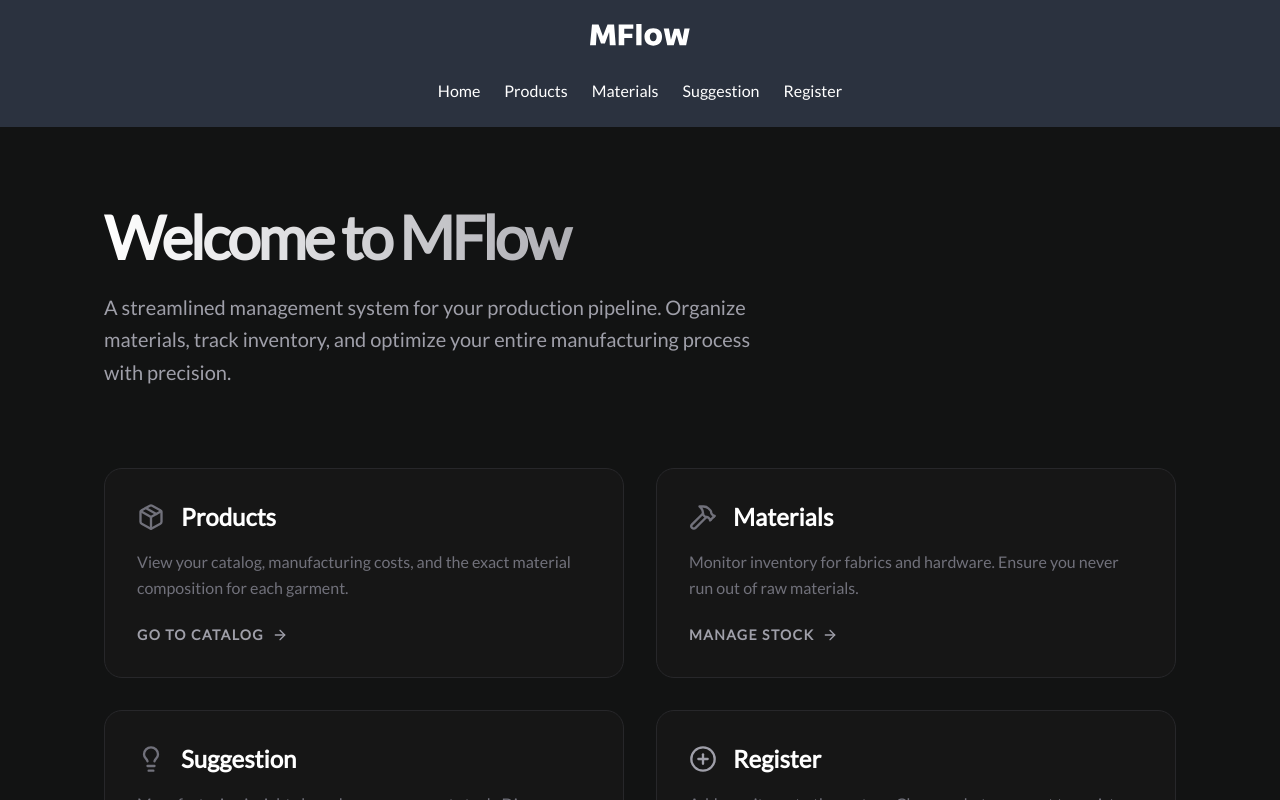
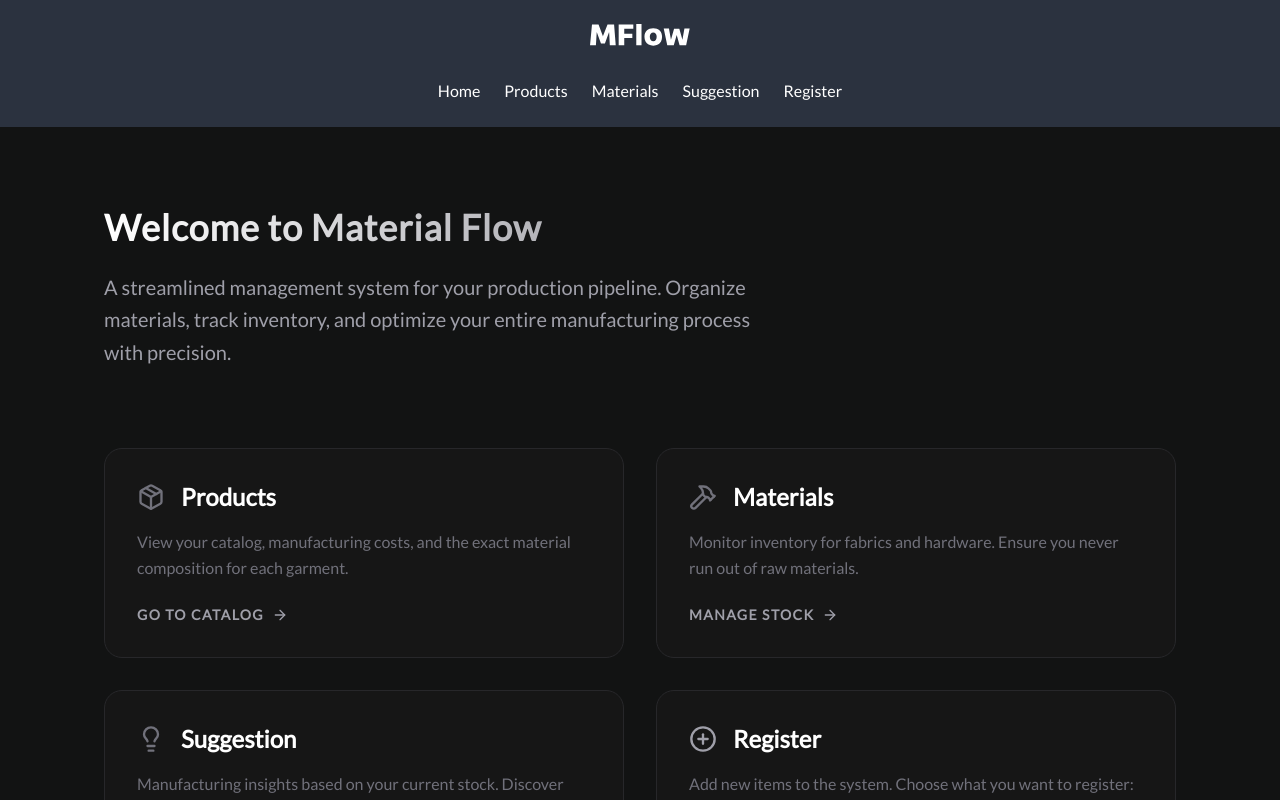
Before and after one commit to Cayuaz/material-flow, a Next.js app in the folder frontend/: page / in a window 1280 px wide. Shown: the top 800 px of the page. Built offline with nearby package versions, Linux system fonts and the light colour scheme.

Commit message:
style: update home title styles and text

```diff
--- a/frontend/app/page.tsx
+++ b/frontend/app/page.tsx
@@ -12,8 +12,8 @@ export default function Home() {
     <main className="min-h-screen text-white font-lato">
       <div className="max-w-6xl mx-auto px-10 py-20">
         <header className="mb-20">
-          <h1 className="text-5xl md:text-6xl font-bold tracking-tighter mb-6 bg-linear-to-r from-white to-zinc-600 bg-clip-text text-transparent">
-            Welcome to MFlow
+          <h1 className="text-3xl md:text-4xl font-bold tracking-wide mb-6 bg-linear-to-r from-white to-zinc-600 bg-clip-text text-transparent ">
+            Welcome to Material Flow
           </h1>
           <p className="text-zinc-400 text-lg md:text-xl max-w-2xl leading-relaxed">
             A streamlined management system for your production pipeline.
```
